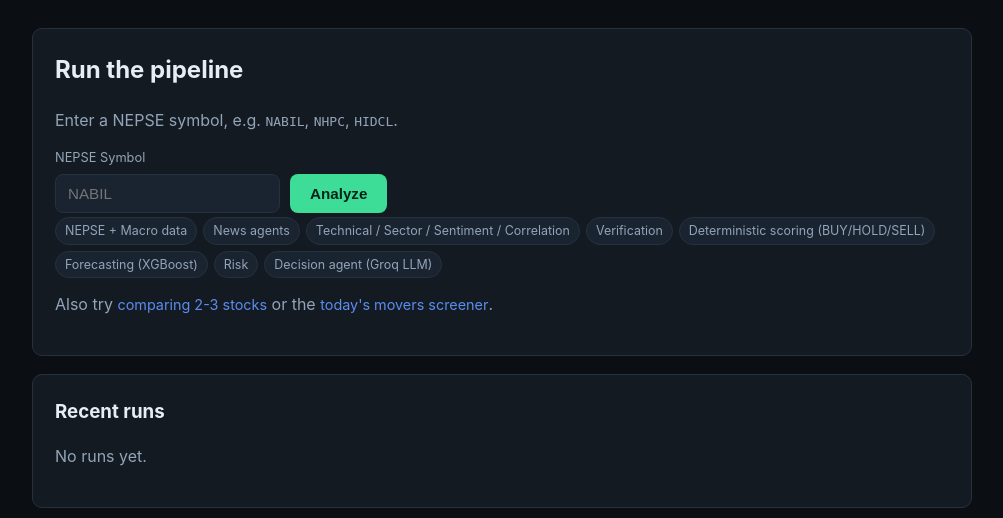
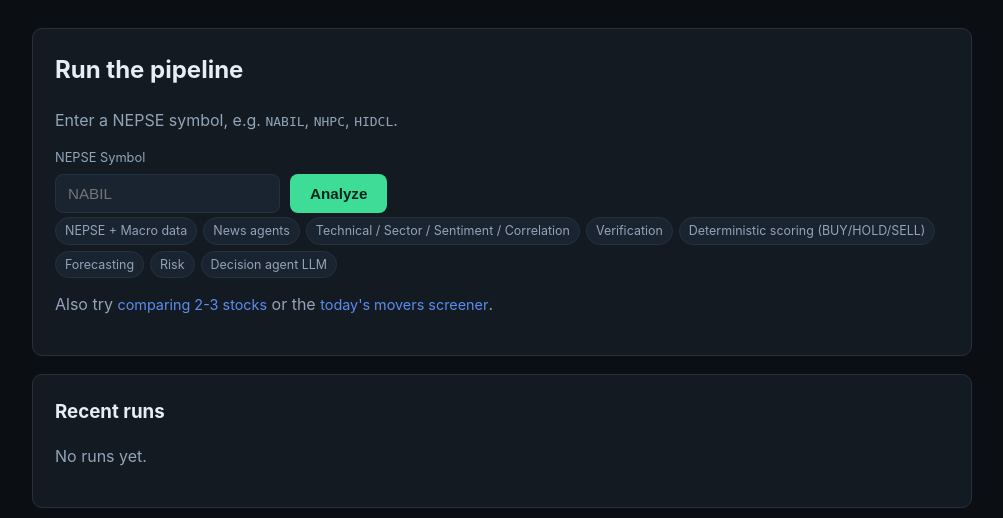
Before and after one commit to DhawaDong/Nepse_Agentic_System, a Flask app: page / in a window 1280 px wide. Shown: the part 61-579 px from the top of the page, without its empty margins (138-1141 px from the left). Run offline with Flask 3, Linux system fonts and the light colour scheme; data that the repository does not hold is empty.

Commit message:
Update index.html

```diff
--- a/templates/index.html
+++ b/templates/index.html
@@ -14,7 +14,7 @@
   <div class="agent-pipeline">
     <span>NEPSE + Macro data</span><span>News agents</span><span>Technical / Sector / Sentiment / Correlation</span>
     <span>Verification</span><span>Deterministic scoring (BUY/HOLD/SELL)</span>
-    <span>Forecasting (XGBoost)</span><span>Risk</span><span>Decision agent (Groq LLM)</span>
+    <span>Forecasting <!(XGBoost)> </span><span>Risk</span><span>Decision agent LLM <!(Groq LLM)> </span>
   </div>
   <p class="muted" style="margin-top:14px;">
     Also try <a class="back" href="/compare">comparing 2-3 stocks</a> or the
```
